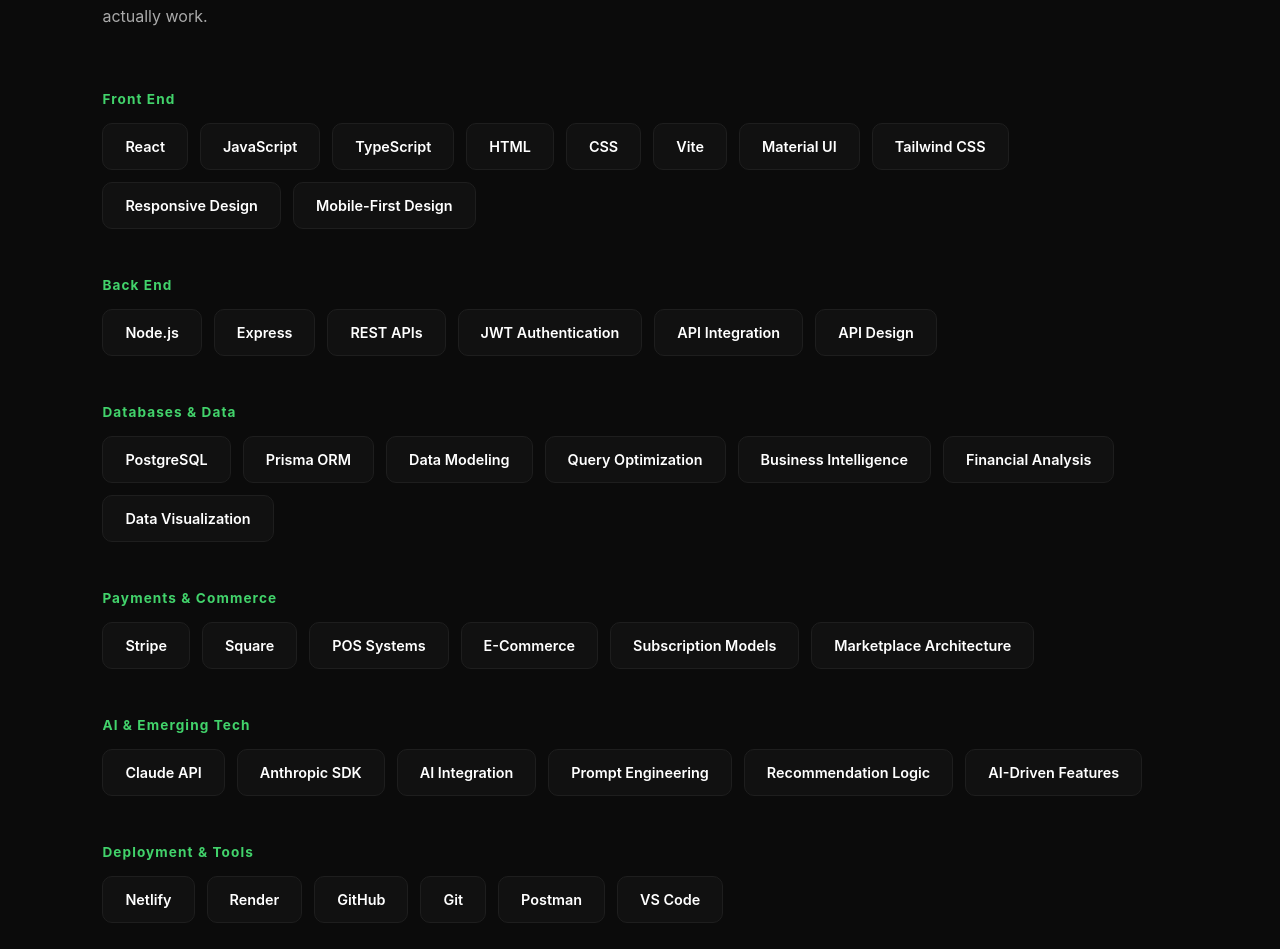
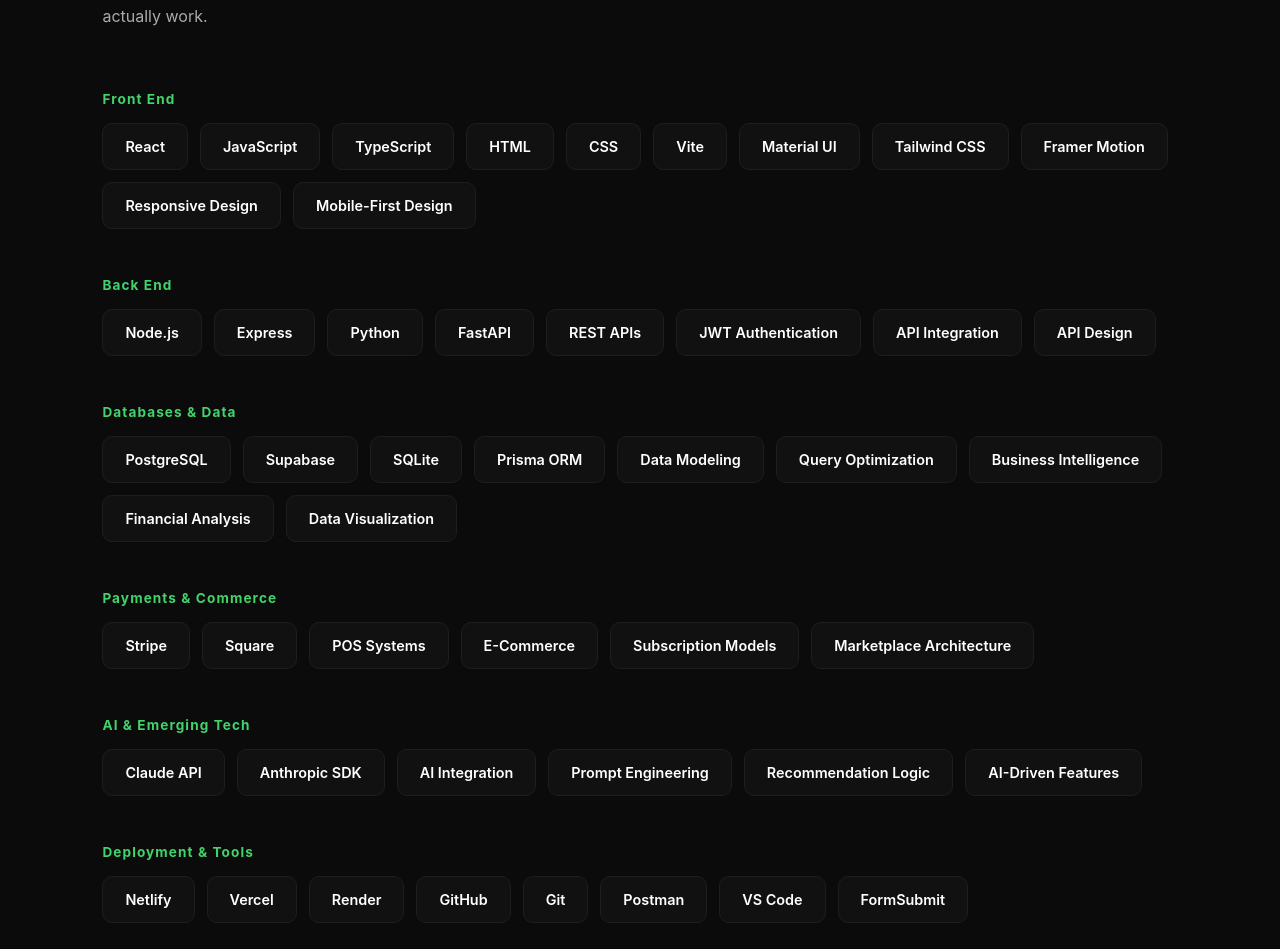
Before and after one commit to 19awburris88/more-smoke-dev, a React (Vite) app: page /skills in a window 1280 px wide. Shown: the part 283-1232 px from the top of the page. Built offline with nearby package versions, Linux system fonts and the light colour scheme.

Commit message:
Add Python, FastAPI, Supabase, SQLite, Framer Motion, Vercel, FormSubmit to skills
Co-Authored-By: Claude Sonnet 4.6 <noreply@anthropic.com>

```diff
--- a/src/pages/Skills.jsx
+++ b/src/pages/Skills.jsx
@@ -1,15 +1,15 @@
 const skillGroups = [
   {
     category: "Front End",
-    skills: ["React", "JavaScript", "TypeScript", "HTML", "CSS", "Vite", "Material UI", "Tailwind CSS", "Responsive Design", "Mobile-First Design"],
+    skills: ["React", "JavaScript", "TypeScript", "HTML", "CSS", "Vite", "Material UI", "Tailwind CSS", "Framer Motion", "Responsive Design", "Mobile-First Design"],
   },
   {
     category: "Back End",
-    skills: ["Node.js", "Express", "REST APIs", "JWT Authentication", "API Integration", "API Design"],
+    skills: ["Node.js", "Express", "Python", "FastAPI", "REST APIs", "JWT Authentication", "API Integration", "API Design"],
   },
   {
     category: "Databases & Data",
-    skills: ["PostgreSQL", "Prisma ORM", "Data Modeling", "Query Optimization", "Business Intelligence", "Financial Analysis", "Data Visualization"],
+    skills: ["PostgreSQL", "Supabase", "SQLite", "Prisma ORM", "Data Modeling", "Query Optimization", "Business Intelligence", "Financial Analysis", "Data Visualization"],
   },
   {
     category: "Payments & Commerce",
@@ -21,7 +21,7 @@ const skillGroups = [
   },
   {
     category: "Deployment & Tools",
-    skills: ["Netlify", "Render", "GitHub", "Git", "Postman", "VS Code"],
+    skills: ["Netlify", "Vercel", "Render", "GitHub", "Git", "Postman", "VS Code", "FormSubmit"],
   },
   {
     category: "Business & Strategy",
```
